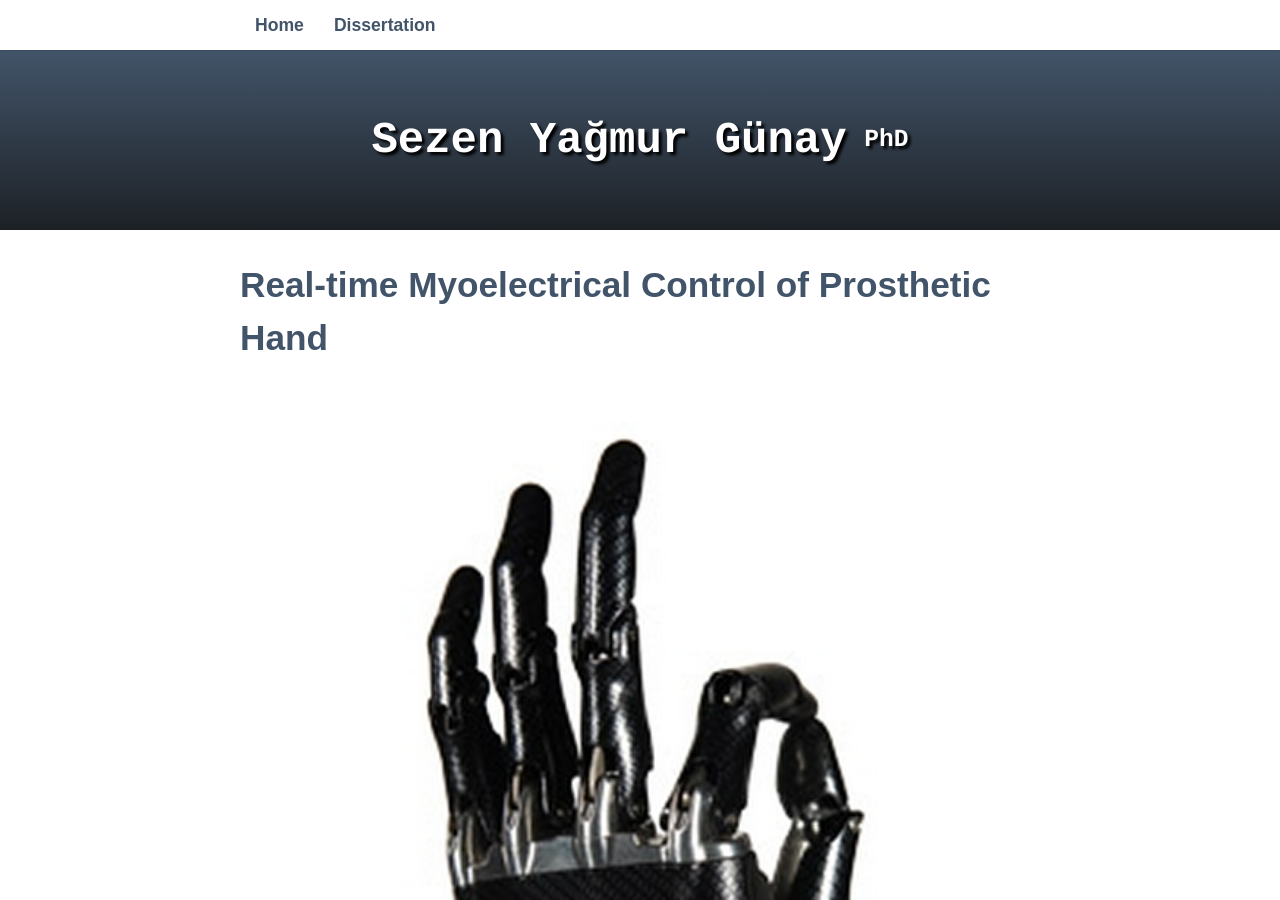
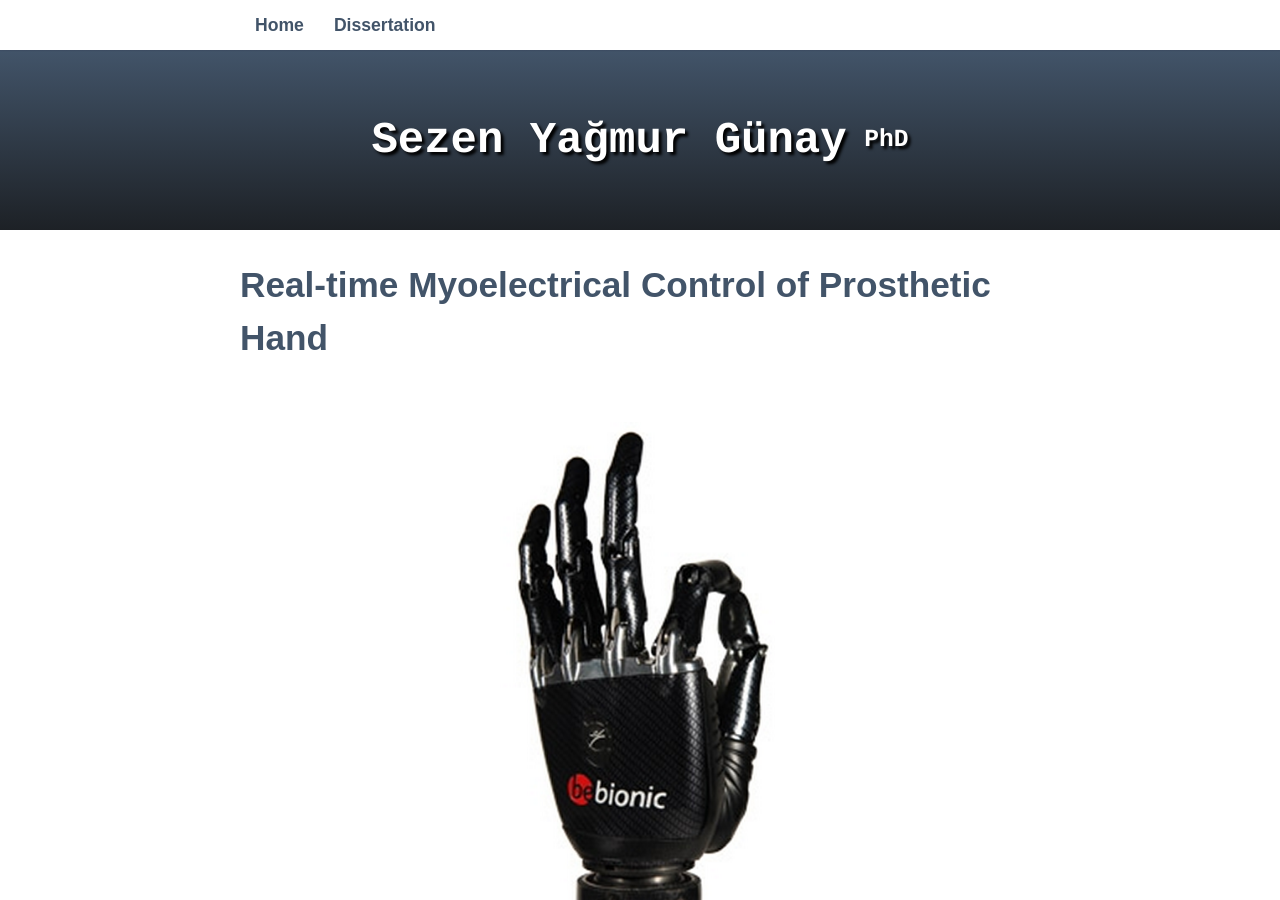
Before and after one commit to syagmur/syagmur.github.io, a Jekyll site: the page built from Dissertation/index.html, in a window 1280 px wide and 900 px high. Built offline with Jekyll 4.4.1, drawn with Linux system fonts in a browser that asks for light colours; nearby versions of some CDN libraries; some web fonts are replaced; library files that are not in the unit come from our copies.

Commit message:
Update index.html

```diff
--- a/Dissertation/index.html
+++ b/Dissertation/index.html
@@ -8,10 +8,10 @@ title: Dissertation
 <br>
    <center> <div class="row">
   <div class="column">
-    <img src="/images/be1.png" alt="Bebionics" style="width:70%">
+    <img src="/images/be1.png" alt="Bebionics" style="width:40%">
   </div>
   <div class="column">
-    <img src="/images/adahand.png" alt="Ada Hand" style="width:50%">
+    <img src="/images/adahand.png" alt="Ada Hand" style="width:30%">
   </div>
 </center>
 
```
